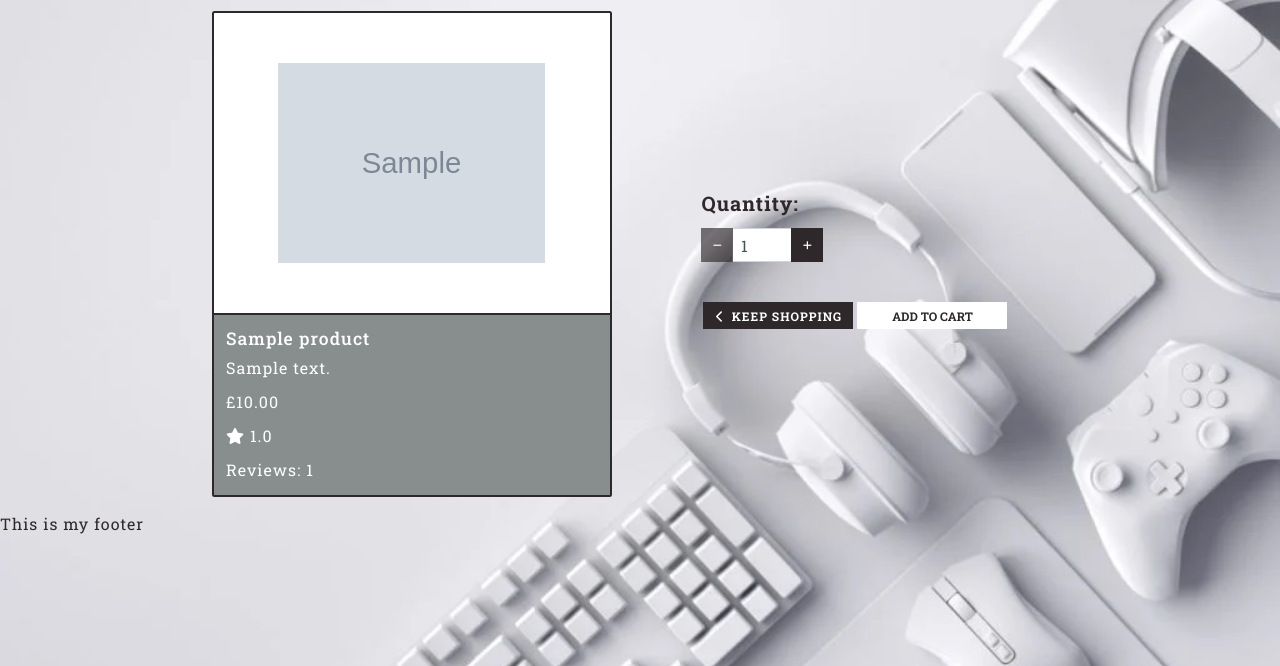
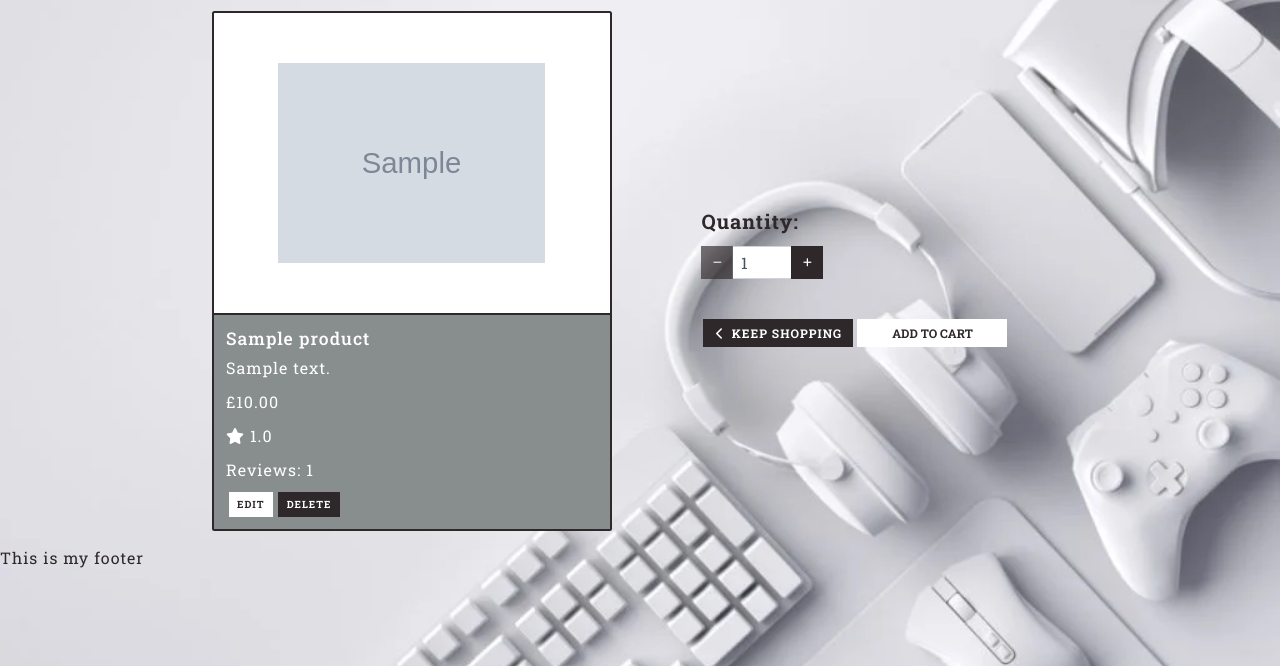
Before and after one commit to ThomasWharton/gamer-station, a Django app: page /products/1/ in a window 1280 px wide. Shown: the part 134-800 px from the top of the page. Run offline with Django 3.2, Linux system fonts and the light colour scheme; a user stored in the database is signed in; tables that the repository leaves empty hold one stand-in row (values such as "Sample post"); grey boxes marked "Sample" are stand-in pictures; parts of the project's set-up code (start-up, migrations or seed data) failed here and were passed over; some libraries are stand-ins or nearby versions.

Commit message:
Add navigation for product management pages

```diff
--- a/products/templates/products/product_detail.html
+++ b/products/templates/products/product_detail.html
@@ -26,6 +26,12 @@
                 <p class="card-text">£{{ product.price }}</p>
                 <p class="card-text"><i class="fas fa-star"></i> {{ average_rating|default:"No ratings yet" }}</p>
                 <p class="card-text">Reviews: {{ product.review_count }}</p>
+                {% if request.user.is_superuser %}
+                <div class="row ml-1">
+                    <a href="{% url 'edit_product' product.id %}" class="btn btn-white mr-2 text-uppercase font-weight-bold rounded-0">Edit</a>
+                    <a href="{% url 'delete_product' product.id %}" class="btn btn-black text-uppercase font-weight-bold rounded-0">Delete</a>
+                </div>
+                {% endif %}
             </div>
         </div>
         <form action="{% url 'add_to_cart' product.id %}" method="POST" class="form text-center">
--- a/templates/base.html
+++ b/templates/base.html
@@ -69,7 +69,7 @@
                             <div class="dropdown-menu border-0 bg-grey" aria-labelledby="user-options">
                                 {% if request.user.is_authenticated %}
                                     {% if request.user.is_superuser %}
-                                        <a href="" class="dropdown-item">Product Management</a>
+                                        <a href="{% url 'add_product' %}" class="dropdown-item">Product Management</a>
                                     {% endif %}
                                     <a href="{% url 'profile' %}" class="dropdown-item">My Profile</a>
                                     <a href="{% url 'account_logout' %}" class="dropdown-item">Logout</a>
```
